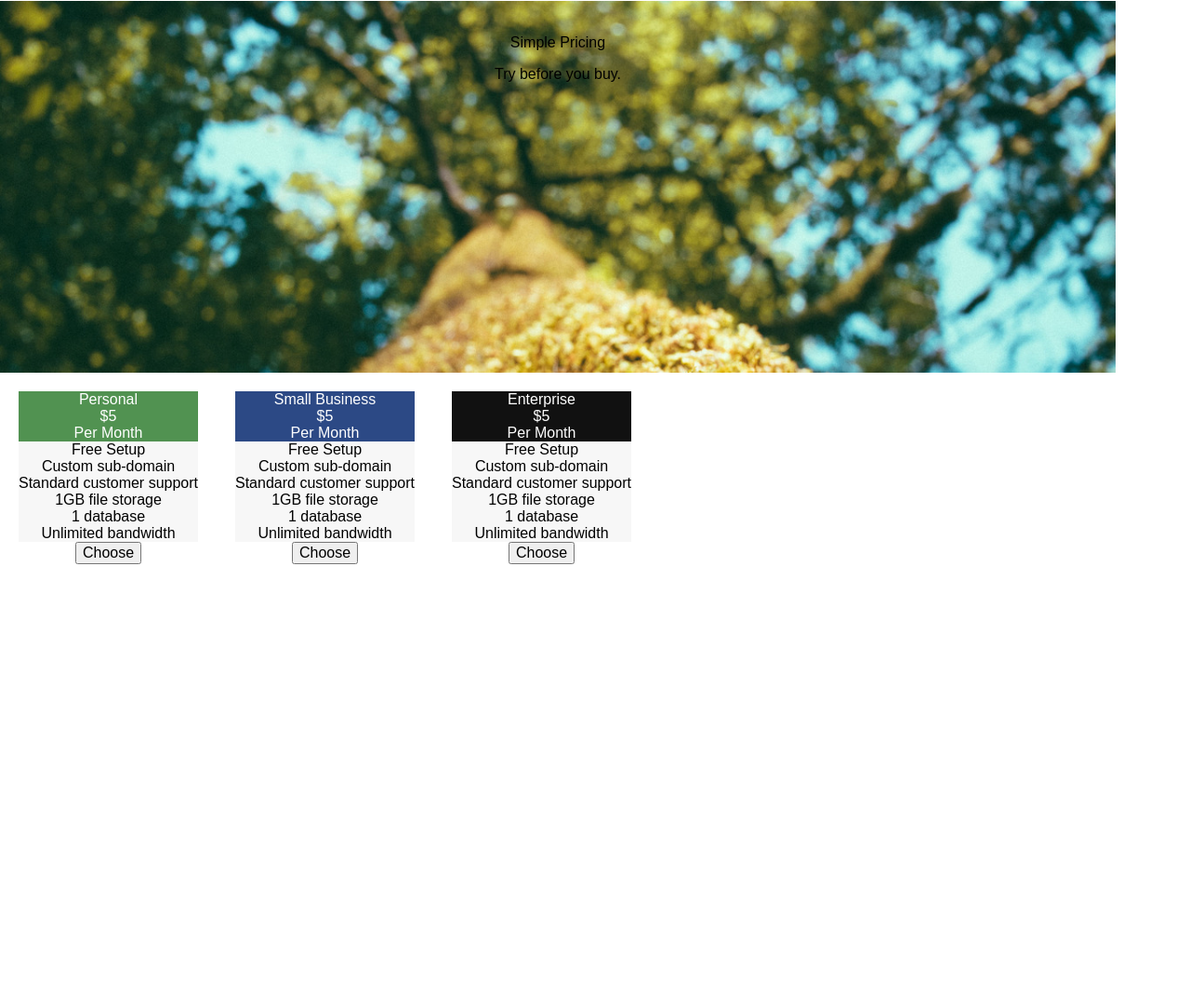
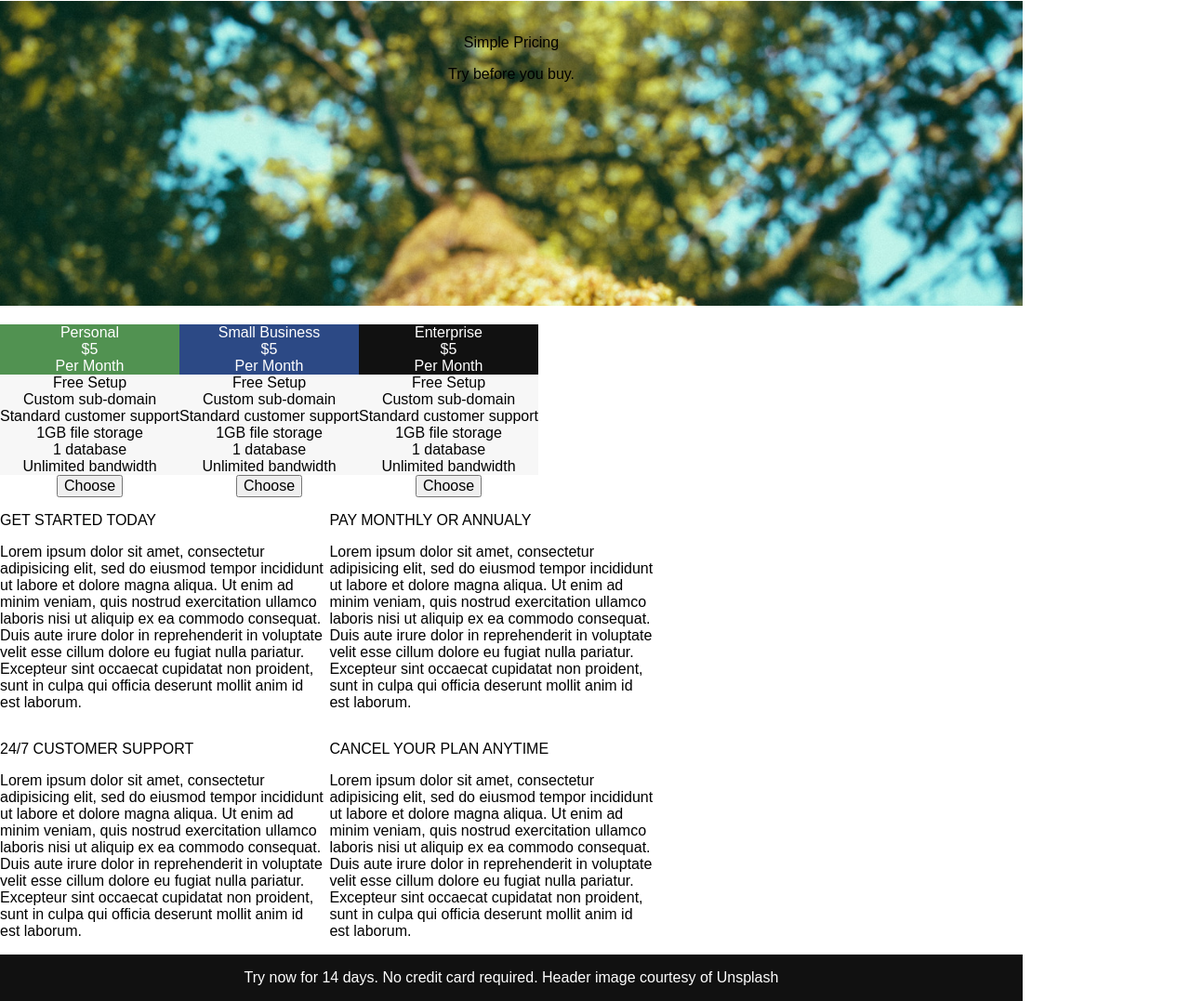
Before and after one commit to BenjieCodes/Image-to-HTML-CSS-Normal, a plain HTML site: page index.html in a window 1280 px wide. Shown: the part 37-1114 px from the top of the page at 93% size. Before the commit the page ends 800 px from the top, so only its background shows below. Drawn offline with Linux system fonts and the light colour scheme.

Commit message:
Finished divs - now to work on display properties.

```diff
--- a/css/main.css
+++ b/css/main.css
@@ -1,6 +1,5 @@
-.container {
-  max-width: 1200px;
-  padding: 0 auto;
+main {
+  max-width: 1100px;
 }
 
 header {
@@ -14,7 +13,7 @@ nav {
 
 
 .div1container {
-  height: 400px;
+  height: 328px;
   background: url(../images/background.jpg);
   background-size: cover;
   margin-top: 20px;
@@ -27,9 +26,10 @@ nav {
 }
 
 .div2container {
-  width: 1200px;
+  width: 600px;
   text-align: center;
   float: left;
+
 }
 
 .div2container .greenbox {
@@ -37,7 +37,7 @@ nav {
   text-align: center;
   float: left;
   background-color: #519251;
-  margin: 0 20px;
+  margin: 0 auto;
 }
 
 .greenbox li {
@@ -55,7 +55,7 @@ nav {
   text-align: center;
   float: left;
   background-color: #2C4985;
-  margin: 0 20px;
+  margin: 0 auto;
 }
 
 .bluebox li {
@@ -69,7 +69,7 @@ nav {
   text-align: center;
   float: left;
   background-color: #111111;
-  margin: 0 20px;
+  margin: 0 auto;
 }
 
 .blackbox li {
@@ -78,11 +78,37 @@ nav {
   list-style-type: none;
 }
 
+.div3container {
+  width: 900px;
+  float: left;
+}
 
+}
+.box1 {
 
+}
 
+.box2 {
 
-/*footer {
-  background-color: black;
+}
+
+.box3 {
+
+}
+
+.box4 {
+
+}
+
+.box {
+  width: 350px;
+  display: inline-block;
+}
+
+footer {
+  width: 100%;
+  text-align: center;
   color: white;
-}*/
+  background-color: #111111;
+  float: left;
+}
--- a/index.html
+++ b/index.html
@@ -7,7 +7,7 @@
     <link rel="stylesheet" href="css/main.css";>
   </head>
 
-    <div class=container>
+    <main>
       <body>
       <header>
         <nav>
@@ -65,10 +65,36 @@
             <div
             class="button"><button>Choose</button></div>
           </div>
+        </div>
+
+        <div class="div3container">
+
+            <div class="box1 box">
+            <div class="title1"><p>GET STARTED TODAY</p></div>
+            <div class="paragraph"><p>Lorem ipsum dolor sit amet, consectetur adipisicing elit, sed do eiusmod tempor incididunt ut labore et dolore magna aliqua. Ut enim ad minim veniam, quis nostrud exercitation ullamco laboris nisi ut aliquip ex ea commodo consequat. Duis aute irure dolor in reprehenderit in voluptate velit esse cillum dolore eu fugiat nulla pariatur. Excepteur sint occaecat cupidatat non proident, sunt in culpa qui officia deserunt mollit anim id est laborum.</p></div>
+            </div>
+
+            <div class="box2 box">
+            <div class="title2"><p>PAY MONTHLY OR ANNUALY</p></div>
+            <div class="paragraph"><p>Lorem ipsum dolor sit amet, consectetur adipisicing elit, sed do eiusmod tempor incididunt ut labore et dolore magna aliqua. Ut enim ad minim veniam, quis nostrud exercitation ullamco laboris nisi ut aliquip ex ea commodo consequat. Duis aute irure dolor in reprehenderit in voluptate velit esse cillum dolore eu fugiat nulla pariatur. Excepteur sint occaecat cupidatat non proident, sunt in culpa qui officia deserunt mollit anim id est laborum.</p></div>
+            </div>
+
+            <div class="box3 box">
+            <div class="title3"><p>24/7 CUSTOMER SUPPORT</p></div>
+            <div class="paragraph"><p>Lorem ipsum dolor sit amet, consectetur adipisicing elit, sed do eiusmod tempor incididunt ut labore et dolore magna aliqua. Ut enim ad minim veniam, quis nostrud exercitation ullamco laboris nisi ut aliquip ex ea commodo consequat. Duis aute irure dolor in reprehenderit in voluptate velit esse cillum dolore eu fugiat nulla pariatur. Excepteur sint occaecat cupidatat non proident, sunt in culpa qui officia deserunt mollit anim id est laborum.</p></div>
+            </div>
+            <div class="box4 box">
+            <div class="title4"><p>CANCEL YOUR PLAN ANYTIME</p></div>
+            <div class="paragraph"><p>Lorem ipsum dolor sit amet, consectetur adipisicing elit, sed do eiusmod tempor incididunt ut labore et dolore magna aliqua. Ut enim ad minim veniam, quis nostrud exercitation ullamco laboris nisi ut aliquip ex ea commodo consequat. Duis aute irure dolor in reprehenderit in voluptate velit esse cillum dolore eu fugiat nulla pariatur. Excepteur sint occaecat cupidatat non proident, sunt in culpa qui officia deserunt mollit anim id est laborum.</p></div>
+          </div>
+        </div>
+
+        <footer>
+          <p><span>Try now</span> for 14 days. No credit card required. Header image courtesy of <span> Unsplash</span></p>
+        </footer>
 
 
-
-    </div>
+    </main>
 
 
 
```
Lines whose indentation alone changed are shown as unchanged.
